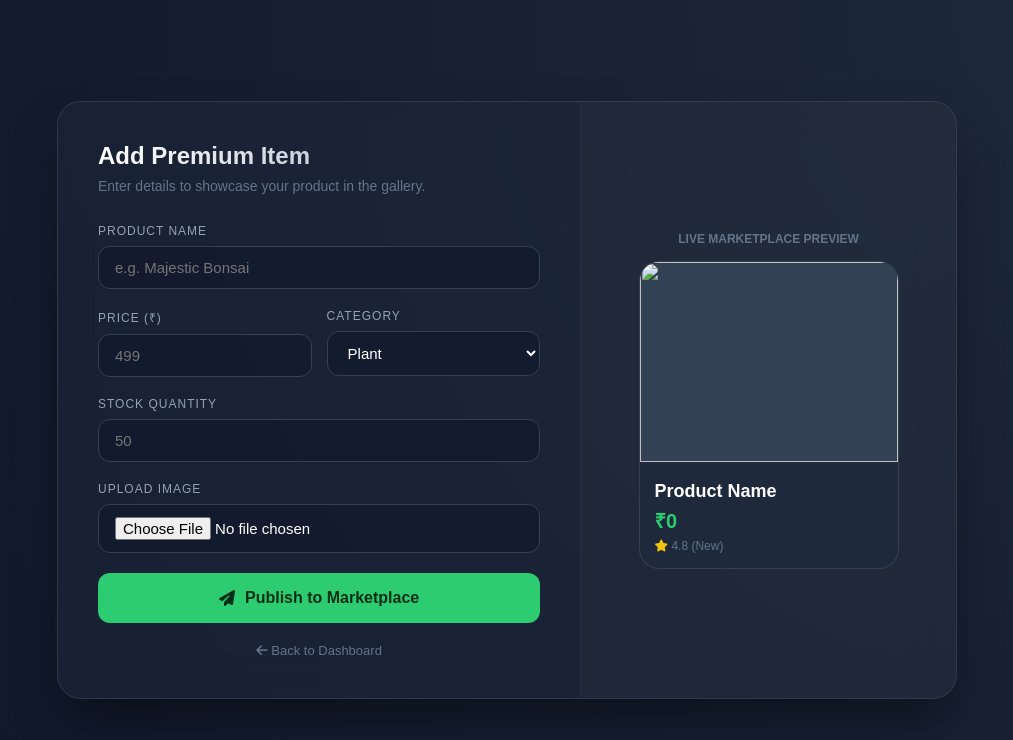
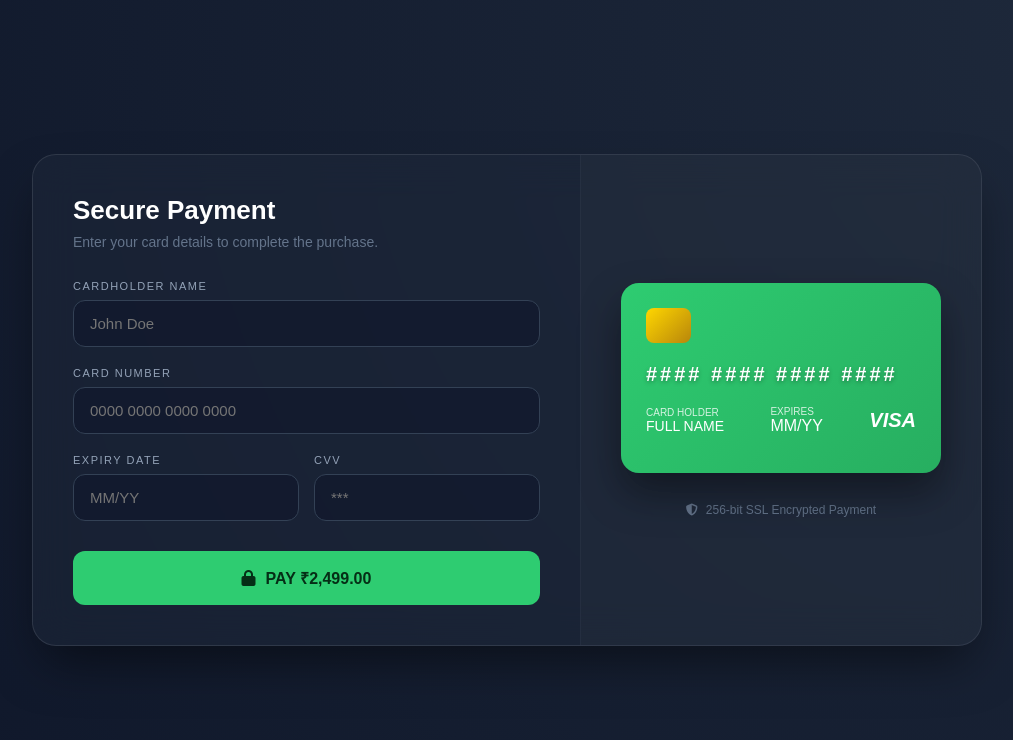
Before and after one commit to adityawalke97-prog/Om-Sai-Nursery-, a Flask app: page /payments in a window 1280 px wide. Shown: the top 740 px of the page, without its empty margins (133-1146 px from the left). Run offline with Flask 3, Linux system fonts and the light colour scheme; a user stored in the database is signed in; data comes from the database, SQL or seed files in the repository; data that the repository does not hold is empty; some libraries are stand-ins or nearby versions.

Commit message:
Update Payments.html

```diff
--- a/templates/Payments.html
+++ b/templates/Payments.html
@@ -3,7 +3,7 @@
 <head>
     <meta charset="UTF-8">
     <meta name="viewport" content="width=device-width, initial-scale=1.0">
-    <title>Premium Inventory | Om Sai Nursery</title>
+    <title>Secure Checkout | Om Sai Nursery</title>
     <link rel="stylesheet" href="https://cdnjs.cloudflare.com/ajax/libs/font-awesome/6.4.2/css/all.min.css">
     <style>
         :root { --primary: #2ecc71; --accent: #00d2ff; --bg: #0f172a; }
@@ -21,125 +21,129 @@
             border-radius: 24px;
             display: flex;
             width: 100%;
-            max-width: 900px;
+            max-width: 950px;
             overflow: hidden;
             box-shadow: 0 25px 50px -12px rgba(0,0,0,0.5);
         }
 
-        /* Left Side: Form */
+        /* Form Section */
         .form-side { flex: 1.2; padding: 40px; border-right: 1px solid rgba(255,255,255,0.05); }
 
-        /* Right Side: Preview */
+        /* Card Preview Section */
         .preview-side {
             flex: 0.8; background: rgba(255,255,255,0.02);
             display: flex; flex-direction: column; align-items: center; justify-content: center; padding: 40px;
         }
 
-        h2 { font-size: 24px; margin-bottom: 8px; background: linear-gradient(to right, #fff, #94a3b8); -webkit-background-clip: text; -webkit-text-fill-color: transparent; }
+        h2 { font-size: 26px; margin-bottom: 8px; color: #fff; }
         p.subtitle { color: #64748b; font-size: 14px; margin-bottom: 30px; }
 
-        .input-box { margin-bottom: 20px; position: relative; }
-        .input-box label { display: block; font-size: 12px; color: #94a3b8; margin-bottom: 8px; text-transform: uppercase; letter-spacing: 1px; }
+        .input-box { margin-bottom: 20px; }
+        .input-box label { display: block; font-size: 11px; color: #94a3b8; margin-bottom: 8px; text-transform: uppercase; letter-spacing: 1.5px; }
 
-        input, select {
+        input {
             width: 100%; background: rgba(15, 23, 42, 0.6); border: 1px solid #334155;
-            padding: 12px 16px; border-radius: 12px; color: white; font-size: 15px; transition: 0.3s;
+            padding: 14px 16px; border-radius: 12px; color: white; font-size: 15px; transition: 0.3s;
         }
 
         input:focus { border-color: var(--primary); box-shadow: 0 0 15px rgba(46, 204, 113, 0.2); outline: none; }
 
-        .btn-publish {
+        .grid-inputs { display: grid; grid-template-columns: 1fr 1fr; gap: 15px; }
+
+        .btn-pay {
             width: 100%; padding: 16px; background: var(--primary); color: #052e16;
-            border: none; border-radius: 12px; font-weight: 700; font-size: 16px; cursor: pointer;
+            border: none; border-radius: 12px; font-weight: 800; font-size: 16px; cursor: pointer;
             display: flex; align-items: center; justify-content: center; gap: 10px; transition: 0.3s;
-            margin-top: 10px;
+            margin-top: 10px; text-transform: uppercase;
         }
-        .btn-publish:hover { background: #27ae60; transform: translateY(-2px); box-shadow: 0 10px 20px rgba(46, 204, 113, 0.3); }
+        .btn-pay:hover { background: #27ae60; transform: translateY(-2px); box-shadow: 0 10px 20px rgba(46, 204, 113, 0.3); }
 
-        /* Preview Card UI */
-        .live-preview {
-            width: 100%; max-width: 260px; background: #1e293b; border-radius: 20px; overflow: hidden;
-            border: 1px solid rgba(255,255,255,0.1); transition: 0.5s;
+        /* Virtual Card Styling */
+        .credit-card {
+            width: 320px; height: 190px; background: linear-gradient(135deg, #2ecc71, #27ae60);
+            border-radius: 18px; padding: 25px; box-shadow: 0 20px 40px rgba(0,0,0,0.4);
+            position: relative; overflow: hidden; margin-bottom: 30px;
         }
-        .preview-img { width: 100%; height: 200px; background: #334155; object-fit: cover; }
-        .preview-content { padding: 15px; }
-        .preview-name { font-weight: 600; font-size: 18px; margin-bottom: 5px; }
-        .preview-price { color: var(--primary); font-weight: 700; font-size: 20px; }
+        .card-chip { width: 45px; height: 35px; background: linear-gradient(135deg, #ffd700, #b8860b); border-radius: 8px; margin-bottom: 20px; }
+        .card-number-display { font-size: 20px; letter-spacing: 3px; font-weight: 600; margin-bottom: 20px; text-shadow: 0 2px 4px rgba(0,0,0,0.3); }
+        .card-bottom { display: flex; justify-content: space-between; align-items: center; }
+        .card-holder-label { font-size: 10px; text-transform: uppercase; opacity: 0.8; }
+        .card-holder-name { font-size: 14px; font-weight: 500; }
+        .card-type { font-style: italic; font-weight: 900; font-size: 20px; }
+
+        .secure-badge { font-size: 12px; color: #64748b; display: flex; align-items: center; gap: 8px; }
     </style>
 </head>
 <body>
 
 <div class="main-card">
     <div class="form-side">
-        <h2>Add Premium Item</h2>
-        <p class="subtitle">Enter details to showcase your product in the gallery.</p>
+        <h2>Secure Payment</h2>
+        <p class="subtitle">Enter your card details to complete the purchase.</p>
 
-        <form action="/supplier/add_product" method="POST" enctype="multipart/form-data">
+        <form onsubmit="return false">
             <div class="input-box">
-                <label>Product Name</label>
-                <input type="text" name="name" id="nameInput" placeholder="e.g. Majestic Bonsai" required onkeyup="updatePreview()">
+                <label>Cardholder Name</label>
+                <input type="text" id="nameInput" placeholder="John Doe" onkeyup="updateCard()">
             </div>
 
-            <div style="display: grid; grid-template-columns: 1fr 1fr; gap: 15px;">
+            <div class="input-box">
+                <label>Card Number</label>
+                <input type="text" id="numInput" placeholder="0000 0000 0000 0000" maxlength="19" onkeyup="formatCardNumber()">
+            </div>
+
+            <div class="grid-inputs">
                 <div class="input-box">
-                    <label>Price (₹)</label>
-                    <input type="number" name="price" id="priceInput" placeholder="499" required onkeyup="updatePreview()">
+                    <label>Expiry Date</label>
+                    <input type="text" id="expInput" placeholder="MM/YY" maxlength="5" onkeyup="updateCard()">
                 </div>
                 <div class="input-box">
-                    <label>Category</label>
-                    <select name="category">
-                        <option value="plant">Plant</option>
-                        <option value="seed">Seeds</option>
-                        <option value="pot">Pots</option>
-                    </select>
+                    <label>CVV</label>
+                    <input type="password" id="cvvInput" placeholder="***" maxlength="3">
                 </div>
             </div>
 
-            <div class="input-box">
-                <label>Stock Quantity</label>
-                <input type="number" name="stock" placeholder="50" required>
-            </div>
-
-            <div class="input-box">
-                <label>Upload Image</label>
-                <input type="file" name="image" id="imgInput" accept="image/*" required onchange="previewImage(event)">
-            </div>
-
-            <button type="submit" class="btn-publish">
-                <i class="fas fa-paper-plane"></i> Publish to Marketplace
+            <button class="btn-pay">
+                <i class="fas fa-lock"></i> Pay ₹2,499.00
             </button>
         </form>
-        <a href="/supplier" style="display: block; text-align: center; margin-top: 20px; color: #64748b; text-decoration: none; font-size: 13px;">
-            <i class="fas fa-arrow-left"></i> Back to Dashboard
-        </a>
     </div>
 
     <div class="preview-side">
-        <p style="font-size: 12px; color: #64748b; margin-bottom: 15px; font-weight: 600; text-transform: uppercase;">Live Marketplace Preview</p>
-        <div class="live-preview" id="cardPreview">
-            <img id="itemImg" src="https://via.placeholder.com/300x200?text=Upload+Image" class="preview-img">
-            <div class="preview-content">
-                <div class="preview-name" id="prevName">Product Name</div>
-                <div class="preview-price" id="prevPrice">₹0</div>
-                <div style="font-size: 12px; color: #64748b; margin-top: 5px;"><i class="fas fa-star" style="color: #f1c40f;"></i> 4.8 (New)</div>
+        <div class="credit-card">
+            <div class="card-chip"></div>
+            <div class="card-number-display" id="cardNum">#### #### #### ####</div>
+            <div class="card-bottom">
+                <div>
+                    <div class="card-holder-label">Card Holder</div>
+                    <div class="card-holder-name" id="cardName">FULL NAME</div>
+                </div>
+                <div>
+                    <div class="card-holder-label">Expires</div>
+                    <div id="cardExp">MM/YY</div>
+                </div>
+                <div class="card-type">VISA</div>
             </div>
+        </div>
+        <div class="secure-badge">
+            <i class="fas fa-shield-alt"></i> 256-bit SSL Encrypted Payment
         </div>
     </div>
 </div>
 
 <script>
-    function updatePreview() {
-        document.getElementById('prevName').innerText = document.getElementById('nameInput').value || "Product Name";
-        document.getElementById('prevPrice').innerText = "₹" + (document.getElementById('priceInput').value || "0");
+    function formatCardNumber() {
+        let input = document.getElementById('numInput');
+        let value = input.value.replace(/\D/g, ''); // Remove non-digits
+        let formatted = value.match(/.{1,4}/g)?.join(' ') || '';
+        input.value = formatted;
+
+        document.getElementById('cardNum').innerText = formatted || "#### #### #### ####";
     }
 
-    function previewImage(event) {
-        const reader = new FileReader();
-        reader.onload = function() {
-            const output = document.getElementById('itemImg');
-            output.src = reader.result;
-        }
-        reader.readAsDataURL(event.target.files[0]);
+    function updateCard() {
+        document.getElementById('cardName').innerText = document.getElementById('nameInput').value.toUpperCase() || "FULL NAME";
+        document.getElementById('cardExp').innerText = document.getElementById('expInput').value || "MM/YY";
     }
 </script>
 
```
